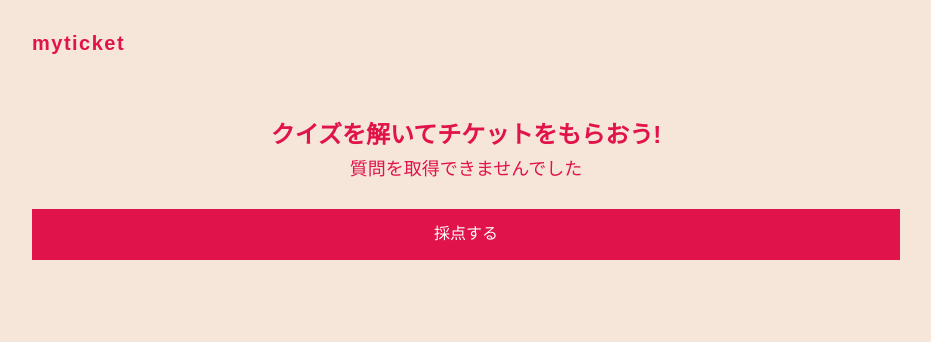
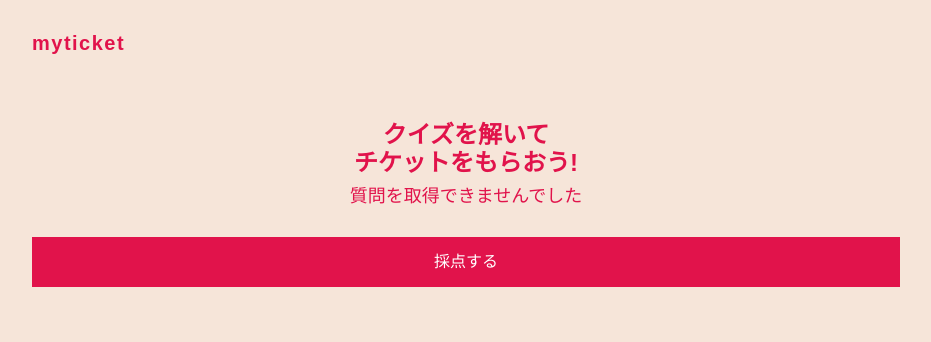
Before and after one commit to gsh519/myticket, a PHP site: page /question?ticket_key=1 in a window 1280 px wide. Shown: the top 342 px of the page, without its empty margins (174-1105 px from the left). Run offline with PHP 8.4, Linux system fonts and the light colour scheme; data that the repository does not hold is empty; some libraries are stand-ins or nearby versions.

Commit message:
css変更

```diff
--- a/css/style.css
+++ b/css/style.css
@@ -11,7 +11,7 @@ body {
 .wrapper {
   max-width: 900px;
   margin: 0 auto;
-  padding: 16px 16px 56px 16px;
+  padding: 16px;
 }
 
 .message {
@@ -621,3 +621,7 @@ label[for="ticket_img"]:hover {
   font-size: 30px;
   font-weight: bold;
 }
+
+.form {
+  margin-bottom: 40px;
+}
--- a/css/style.scss
+++ b/css/style.scss
@@ -23,7 +23,7 @@ color: rgb(156, 156, 156);
 .wrapper {
 max-width: 900px;
 margin: 0 auto;
-padding: 16px 16px 56px 16px;
+padding: 16px;
 }
 
 .message {
@@ -597,3 +597,7 @@ label[for="ticket_img"]:hover {
     font-size: 30px;
     font-weight: bold;
 }
+
+.form {
+    margin-bottom: 40px;
+}
--- a/views/question.view.php
+++ b/views/question.view.php
@@ -19,14 +19,14 @@
             <!-- <h1>ゆうとがあなたに向けて<br>作ったクイズです!</h1> -->
         </div>
 
-        <p class="question-ttl">クイズを解いてチケットをもらおう!</p>
+        <p class="question-ttl">クイズを解いて<br>チケットをもらおう!</p>
         <!-- エラー文表示 -->
         <ul class="ticketid-form__area">
             <?php foreach ($this->errors as $error) : ?>
                 <li class="error"><?php $this->escape($error); ?></li>
             <?php endforeach ?>
         </ul>
-        <form action="" method="POST">
+        <form class="form" action="" method="POST">
             <div class="questions">
 
                 <?php if (isset($question->questions)) : ?>
```
Also changed, not shown: css/style.min.css.
